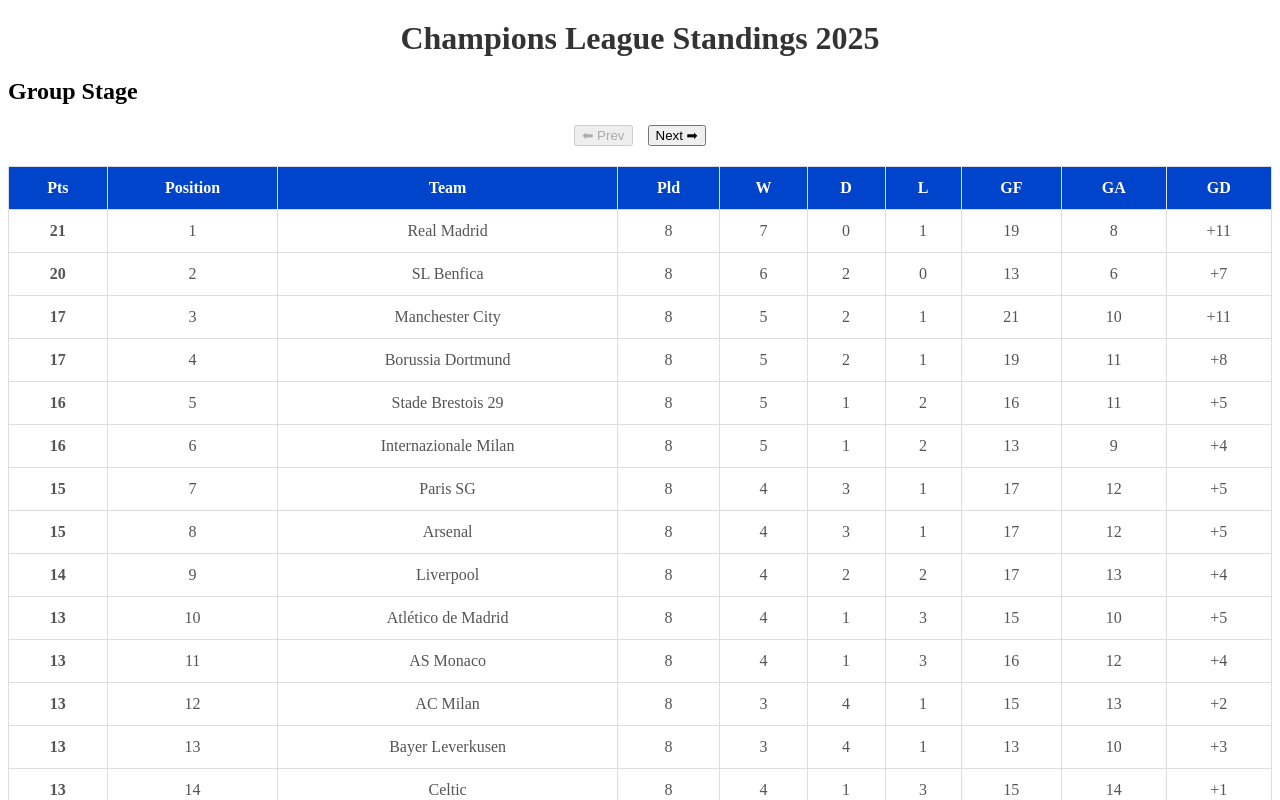
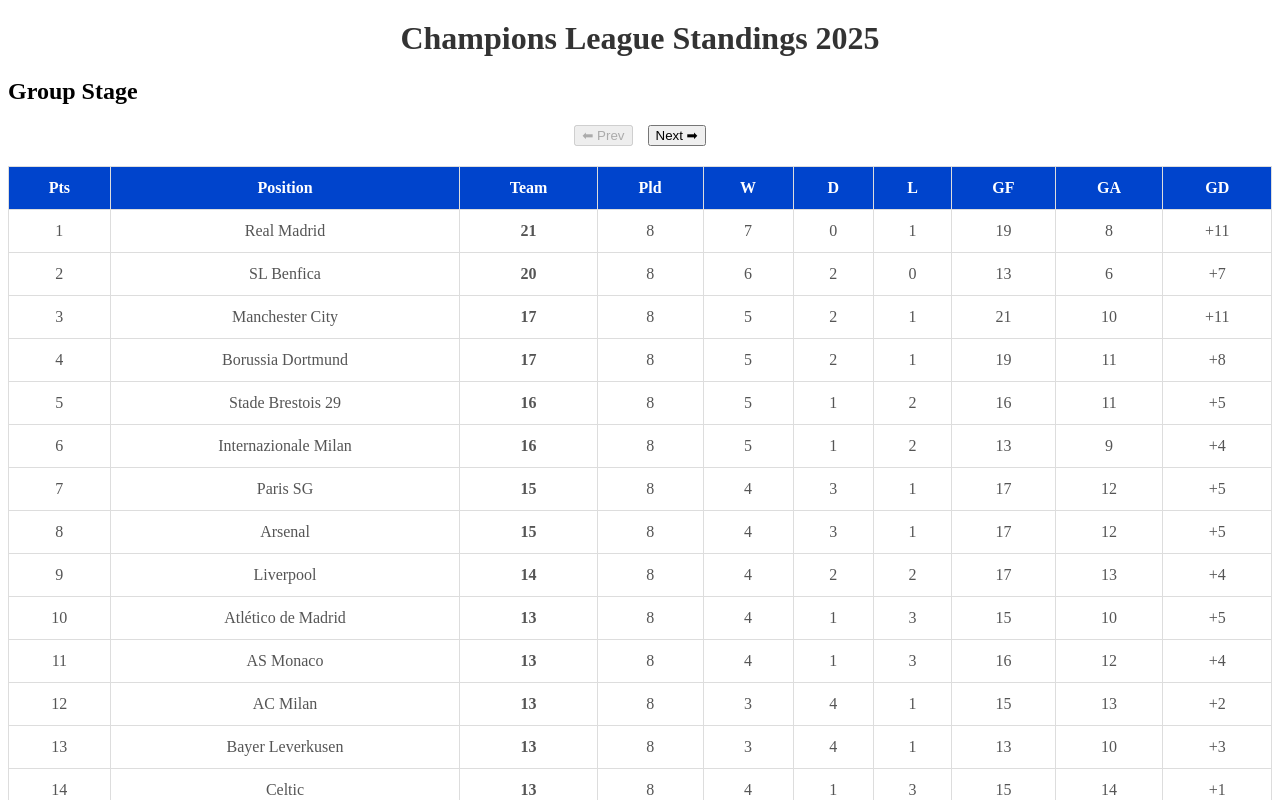
Before and after one commit to MarcusMachado15/whoisgonnawin-clean, a Next.js app: page / in a window 1280 px wide. Shown: the top 800 px of the page. Built offline with nearby package versions, Linux system fonts and the light colour scheme.

Commit message:
Pontos movidos para após o time

```diff
--- a/app/page.tsx
+++ b/app/page.tsx
@@ -90,9 +90,9 @@ export default function TournamentPage() {
         <tbody>
           {currentTeams.map((team, index) => (
             <tr key={index}>
-              <td><strong>{team.points}</strong></td>
               <td>{team.position}</td>
               <td>{team.team}</td>
+              <td><strong>{team.points}</strong></td>
               <td>{team.played}</td>
               <td>{team.won}</td>
               <td>{team.drawn}</td>
```
